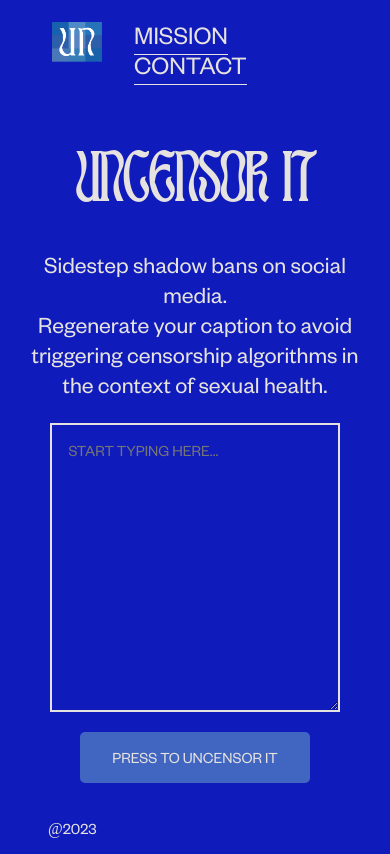
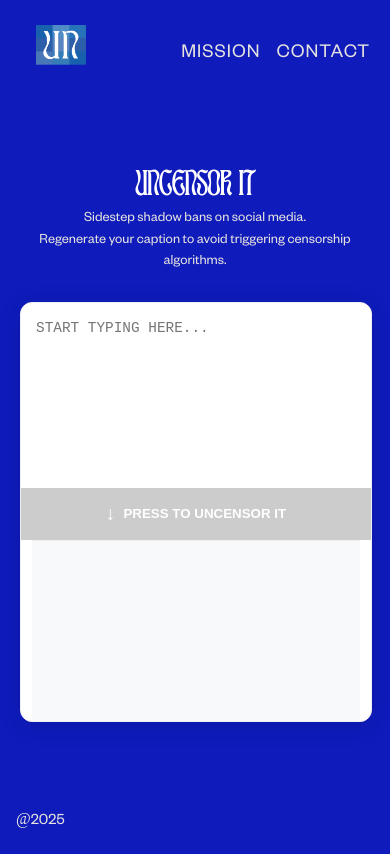
Before and after one commit to NastasyaZaytseva/Uncensore-it, a Next.js app: page / in a window 390 px wide. Built offline with nearby package versions, Linux system fonts and the light colour scheme.

Commit message:
mobile version

```diff
--- a/components/Footer.js
+++ b/components/Footer.js
@@ -3,7 +3,7 @@ import styles from '../styles/Footer.module.css';
 const Footer = () => {
   return (
     <footer className={styles.footer}>
-      <p>@2023</p>
+      <p>@2025</p>
 
     </footer>
   );
--- a/components/ModifyText.js
+++ b/components/ModifyText.js
@@ -1,34 +1,105 @@
-import React from 'react';
+import React, { useState } from 'react';
 import useModification from './useModification';
-import InputArea from './InputArea';
-import ResultDisplay from './ResultDisplay';
 
 export default function ModifyText() {
   const { inputText, setInputText, modifiedText, modifyText } = useModification();
+  const [copied, setCopied] = useState(false);
+
+  const handleCopy = async (text) => {
+    try {
+      await navigator.clipboard.writeText(text);
+      setCopied(true);
+      setTimeout(() => setCopied(false), 2000);
+    } catch (err) {
+      console.error('Failed to copy text:', err);
+    }
+  };
 
   return (
     <div className="modify-text-container">
+      <div className="header">
         <h1>UNCENSOR IT</h1>
-      <p className='description'>Sidestep shadow bans on social media. <br></br>Regenerate your caption to avoid triggering censorship algorithms in the context of sexual health.</p>
-      <div className="input-container">
+        <p className="description">
+          Sidestep shadow bans on social media.<br />
+          Regenerate your caption to avoid triggering censorship algorithms.
+        </p>
+      </div>
+
+      <div className="translator-box">
+        <div className="input-box">
           <textarea
             value={inputText}
             onChange={(e) => setInputText(e.target.value)}
             placeholder="START TYPING HERE..."
-          className="textarea"
+            className="text-area"
           />
-        {modifiedText && (
-          <div className="modified-text-result">
-            <span>{modifiedText}</span>
+          {inputText && (
+            <button
+              onClick={() => setInputText('')}
+              className="clear-button"
+              aria-label="Clear text"
+            >
+              ×
+            </button>
+          )}
+        </div>
+
+        <button
+          onClick={modifyText}
+          className="translate-button"
+          disabled={!inputText}
+        >
+          <span className="button-icon">↓</span>
+          <span>PRESS TO UNCENSOR IT</span>
+        </button>
+
+        <div className="output-box">
+          {modifiedText ? (
+            <>
+              <div className="modified-text">
+                {modifiedText}
+              </div>
+              <button
+                onClick={() => handleCopy(modifiedText)}
+                className="copy-button"
+              >
+                {copied ? 'Copied!' : 'Copy'}
+              </button>
+            </>
+          ) : (
+            <div className="placeholder-text">
             </div>
           )}
         </div>
-      <button
-        onClick={modifyText}
-        className="button"
-      >
-        PRESS TO UNCENSOR IT
-      </button>
+      </div>
+
+      <style jsx>{`
+        .translator-box {
+          width: 100%;
+          max-width: 1200px;
+          margin: 0 auto;
+        }
+
+        .text-area, .output-box {
+          width: 100%;
+          min-height: 150px;
+        }
+
+        @media (max-width: 960px) {
+          .text-area, .output-box {
+            min-height: 150px;
+            width: 90%;
+            margin: 0 auto;
+          }
+        }
+
+        @media (max-width: 600px) {
+          .text-area, .output-box {
+            min-height: 150px;
+            width: 85%;
+          }
+        }
+      `}</style>
     </div>
   );
 }
--- a/pages/api/words-to-replace.json
+++ b/pages/api/words-to-replace.json
@@ -13,7 +13,68 @@
       "self-pleasure",
       "solo-sex",
       "vagina",
+      "vaginas",
       "clitoris",
-      "labia"
+      "clitorises",
+      "labia",
+      "adenomyosis",
+      "amenorrhea",
+      "bacterial vaginosis",
+      "boob",
+      "boobs",
+      "breastfeed",
+      "breastfeeds",
+      "breastfed",
+      "breastfeeding",
+      "cervix",
+      "cervixes",
+      "cervices",
+      "colposcopy",
+      "colposcopies",
+      "discharge",
+      "dysmenorrhea",
+      "endometriosis",
+      "fibroid",
+      "fibroids",
+      "hpv",
+      "infertility",
+      "labia majora",
+      "labia minora",
+      "lactation",
+      "menopause",
+      "menstrual cycle",
+      "menstrual cycles",
+      "miscarriage",
+      "miscarriages",
+      "nipple",
+      "nipples",
+      "orgasm",
+      "orgasms",
+      "panty",
+      "panties",
+      "pcos",
+      "pelvic prolapse",
+      "pelvic prolapses",
+      "period",
+      "periods",
+      "period blood",
+      "period pain",
+      "period product",
+      "period products",
+      "pmdd",
+      "pms",
+      "puberty",
+      "tampon",
+      "tampons",
+      "undies",
+      "uti",
+      "utis",
+      "uterus",
+      "uteruses",
+      "uteri",
+      "vaginal atrophy",
+      "vaginismus",
+      "vulva",
+      "vulvas"
     ]
   }
--- a/styles/Footer.module.css
+++ b/styles/Footer.module.css
@@ -5,6 +5,6 @@
     justify-content: left;
     color: #e5e2df;
     font-family: "Grotesk";
-    margin-left: 3rem;
+    margin-left: 1rem;
 
 }
--- a/styles/Header.module.css
+++ b/styles/Header.module.css
@@ -1,25 +1,18 @@
 .header a {
-    font-size: 26px;
+    font-size: 20px;
     color: #e5e2df;
-    line-height: 30px;
-    margin-left: 2rem;
+    line-height: 12px;
+    margin-left: 1rem;
     text-decoration: none;
     position: relative;
     display: inline-block;
+    font-weight: 500;
+    letter-spacing: 1px;
+    transition: all 0.3s ease;
+    padding: 5px 0;
+}
 
 
-}
-
-.menu a::after {
-    content: '';
-    display: block;
-    width: 100%;
-    height: 1px;
-    background-color: #e5e2df;
-    position: absolute;
-    bottom: -5px;
-    left: 0;
-}
 
 .header a:hover {
     color: #e5e2df;
--- a/styles/ModifyText.css
+++ b/styles/ModifyText.css
@@ -10,8 +10,10 @@
   }
 
   h1 {
+    font-family: 'Tan', sans-serif;
     font-size: 3rem;
     margin-bottom: 5px;
+    color: #ffffff;
   }
   .description {
     font-family: "Grotesk";
@@ -56,3 +58,258 @@
   .button:hover {
     background-color: #cccccc;
   }
+
+  .translator-container {
+    max-width: 1200px;
+    margin: 0 auto;
+    padding: 20px;
+    font-family: -apple-system, BlinkMacSystemFont, 'Segoe UI', Roboto, sans-serif;
+  }
+
+  .header {
+    text-align: center;
+    margin-bottom: 2rem;
+  }
+
+  h1 {
+    font-size: 2rem;
+    margin: 0;
+
+  }
+
+  .description {
+    color: #666;
+    margin: 0.5rem 0;
+    font-size: 0.9rem;
+  }
+
+  .translator-box {
+    background: white;
+    border-radius: 16px;
+    box-shadow: 0 4px 24px rgba(0, 0, 0, 0.1);
+    overflow: hidden;
+  }
+
+  .input-box, .output-box {
+font-family: 'Courier New', Courier, monospace;
+    position: relative;
+    padding: 20px;
+    min-height: 150px;
+  }
+
+  .text-area {
+    width: 100%;
+    height: 150px;
+    border: none;
+    background: transparent;
+    resize: none;
+    font-size: 1rem;
+    line-height: 1.5;
+    color: #333;
+    padding: 0;
+  }
+
+  .text-area:focus {
+    outline: none;
+  }
+
+  .clear-button {
+    position: absolute;
+    top: 20px;
+    right: 20px;
+    background: none;
+    border: none;
+    font-size: 1.5rem;
+    color: #999;
+    cursor: pointer;
+    padding: 4px 8px;
+    border-radius: 50%;
+  }
+
+  .clear-button:hover {
+    background: #f0f0f0;
+  }
+
+  .translate-button {
+    width: 100%;
+    padding: 15px;
+    background: #007AFF;
+    color: white;
+    border: none;
+    font-weight: bold;
+    cursor: pointer;
+    display: flex;
+    align-items: center;
+    justify-content: center;
+    gap: 8px;
+    transition: background-color 0.2s;
+  }
+
+  .translate-button:disabled {
+    background: #ccc;
+    cursor: not-allowed;
+  }
+
+  .button-icon {
+    font-size: 1.2rem;
+  }
+
+  .output-box {
+    background: #f8f9fa;
+    border-top: 1px solid #eee;
+  }
+
+  .modified-text {
+    margin-bottom: 15px;
+    line-height: 1.5;
+    color: #333;
+  }
+
+  .placeholder-text {
+    color: #999;
+    font-style: italic;
+  }
+
+  .copy-button {
+    position: absolute;
+    bottom: 20px;
+    right: 20px;
+    background: #eee;
+    border: none;
+    padding: 8px 16px;
+    border-radius: 20px;
+    font-size: 0.9rem;
+    color: #666;
+    cursor: pointer;
+    transition: background-color 0.2s;
+  }
+
+  .copy-button:hover {
+    background: #e0e0e0;
+  }
+
+  @media (max-width: 900px) {
+    .translator-container {
+      padding: 10px;
+    }
+
+    h1 {
+      font-size: 1.5rem;
+    }
+
+    .description {
+      font-size: 0.8rem;
+    }
+
+    .input-box, .output-box {
+      padding: 15px;
+      min-height: 120px;
+    }
+
+    .text-area {
+      height: 120px;
+      font-size: 0.9rem;
+    }
+  }
+
+
+  .translator-container {
+    max-width: 900px;
+    margin: 0 auto;
+    padding: 0;
+  }
+
+  .main-header {
+    display: flex;
+    justify-content: space-between;
+    align-items: center;
+    font-family: "Grotesk", sans-serif;
+    padding: 20px;
+    background: transparent;
+    margin-bottom: 2rem;
+  }
+
+  .logo {
+    font-size: 22px;
+    color: #e5e2df;
+    font-weight: 500;
+    letter-spacing: 1px;
+  }
+
+  .nav-links {
+    display: flex;
+    gap: 2.5rem;
+  }
+
+  .nav-links a {
+    font-size: 22px;
+    color: #e5e2df;
+    text-decoration: none;
+    font-weight: 500;
+    letter-spacing: 1px;
+    transition: all 0.3s ease;
+    padding: 5px 0;
+  }
+
+  .nav-links a:hover {
+    opacity: 0.8;
+  }
+
+  .content-section {
+    text-align: center;
+    padding: 0 20px;
+    margin-bottom: 2rem;
+  }
+
+  .title {
+    font-size: 2.5rem;
+    margin: 0;
+    font-weight: bold;
+    letter-spacing: 1px;
+    color: #e5e2df;
+    margin-bottom: 1rem;
+  }
+
+  .description {
+    font-size: 1rem;
+    line-height: 1.5;
+    color: #e5e2df;
+    margin: 0;
+  }
+
+  .translator-box {
+    background: white;
+    border-radius: 12px;
+    box-shadow: 0 4px 24px rgba(0, 0, 0, 0.1);
+    overflow: hidden;
+    border: 1px solid #eee;
+    margin: 0 20px;
+  }
+
+  @media (max-width: 600px) {
+    .main-header {
+      flex-direction: column;
+      text-align: center;
+      gap: 1rem;
+    }
+
+    .nav-links {
+      gap: 1.5rem;
+    }
+
+    .nav-links a {
+      font-size: 18px;
+    }
+
+    .title {
+      font-size: 2rem;
+    }
+
+    .description {
+      font-size: 0.9rem;
+    }
+
+    .translator-box {
+      margin: 0 15px;
+    }
+  }
```
Also changed, not shown: pages/contact.js (+27 -8 lines), pages/mission.js (+13 -14 lines), 1 other file (tests, documents, lock files or other folders). Lines whose indentation alone changed are shown as unchanged.
